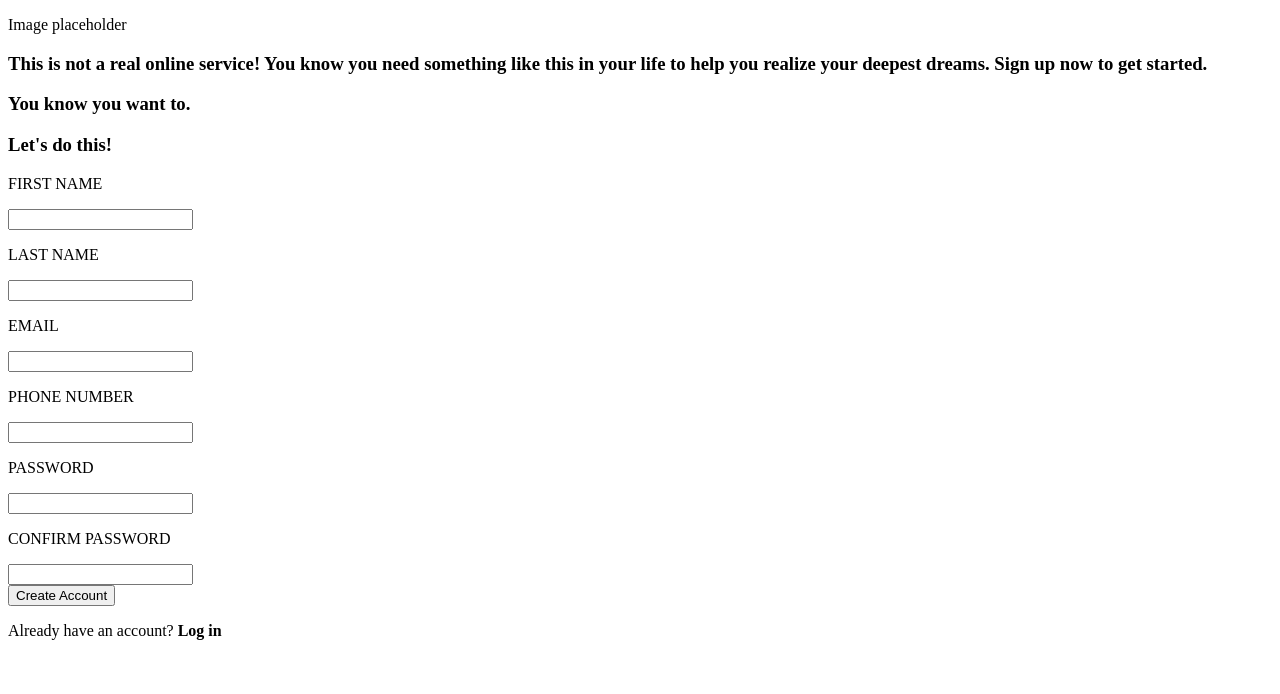
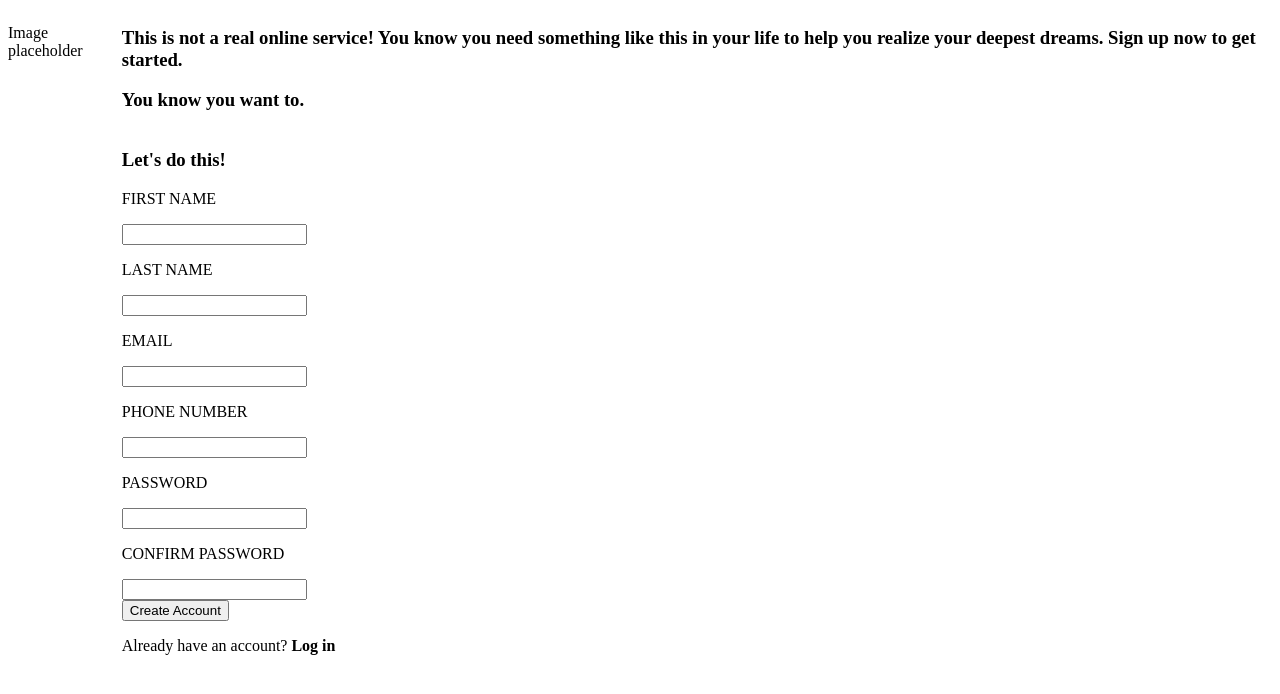
Before and after one commit to pidub-step/odin-sign-up-form-project, a plain HTML site: page index.html in a window 1280 px wide. Drawn offline with Linux system fonts and the light colour scheme.

Commit message:
Started the styling and using flexbox

```diff
--- a/index.html
+++ b/index.html
@@ -7,12 +7,15 @@
     <link rel="stylesheet" href="styles.css">
 </head>
 <body>
-    <div>
+    <div class="imageContainer">
         <p>Image placeholder</p>
     </div>
+
+    <div class="rightBigContainer">
         <div>
             <h3>
-            This is not a real online service! You know you need something like this in your life to help you realize your deepest
+                This is not a real online service! You know you need something like this in your life to help you realize your
+                deepest
                 dreams.
                 Sign up now to get started.
             </h3>
@@ -21,7 +24,7 @@
             </h3>
         </div>
 
-    <div>
+        <div class="form">
             <form action="/server/" method="post">
                 <div>
                     <h3>
@@ -83,5 +86,13 @@
             </form>
 
         </div>
+
+
+
+
+
+    </div>
+
+
 </body>
 </html>
--- a/styles.css
+++ b/styles.css
@@ -0,0 +1,11 @@
+body {
+    display: flex;
+    flex-direction: row;
+    min-height: 100vh;
+}
+
+.rightBigContainer {
+    display: flex;
+    flex-direction: column;
+    min-height: 100vh;
+}
```
Lines whose indentation alone changed are shown as unchanged.
